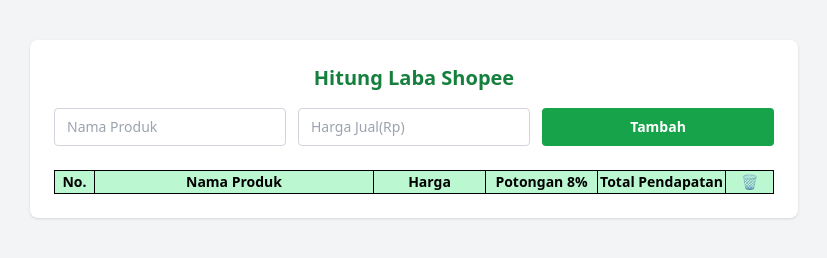
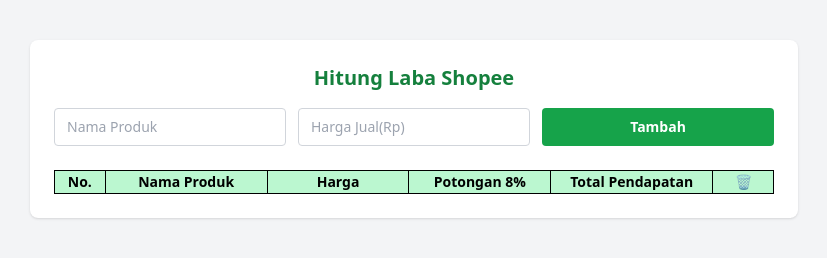
Before and after one commit to Uyunk14/Harga-Shopee, a plain HTML site: page index.html in a window 1280 px wide. Shown: the whole page, without its empty margins (226-1053 px from the left). Drawn offline with nearby package versions, Linux system fonts and the light colour scheme.

Commit message:
Update index.html

```diff
--- a/index.html
+++ b/index.html
@@ -23,7 +23,7 @@
         <thead class="bg-green-200 font-semibold">
           <tr>
             <th class="border border-black w-10">No.</th>
-            <th class="border border-black">Nama Produk</th>
+            <th class="border border-black w-32">Nama Produk</th>
             <th class="border border-black w-28">Harga</th>
             <th class="border border-black w-28">Potongan 8%</th>
             <th class="border border-black w-32">Total Pendapatan</th>
```
